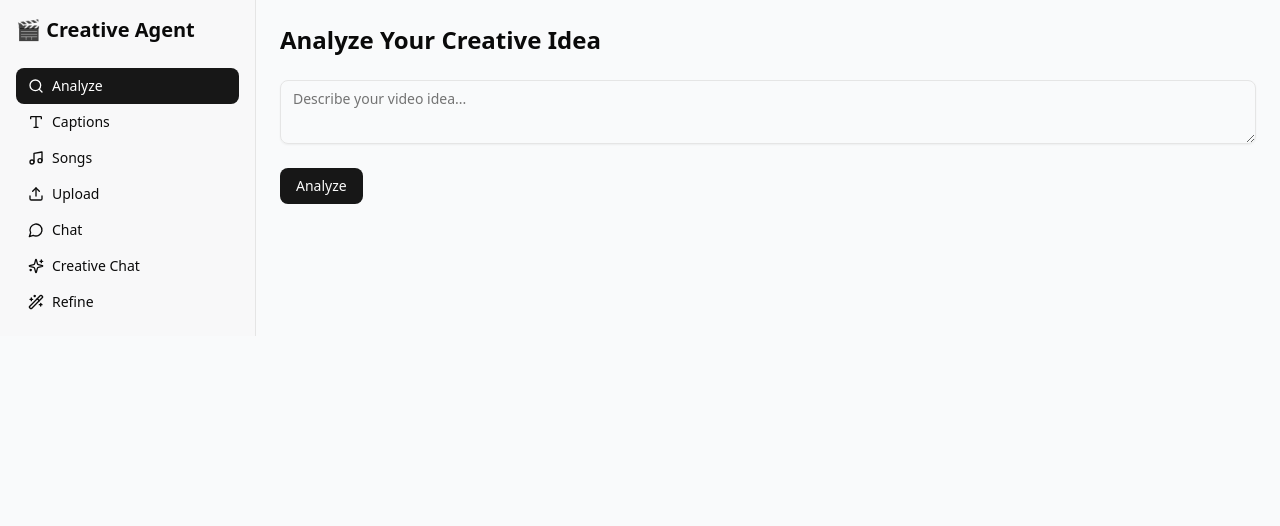
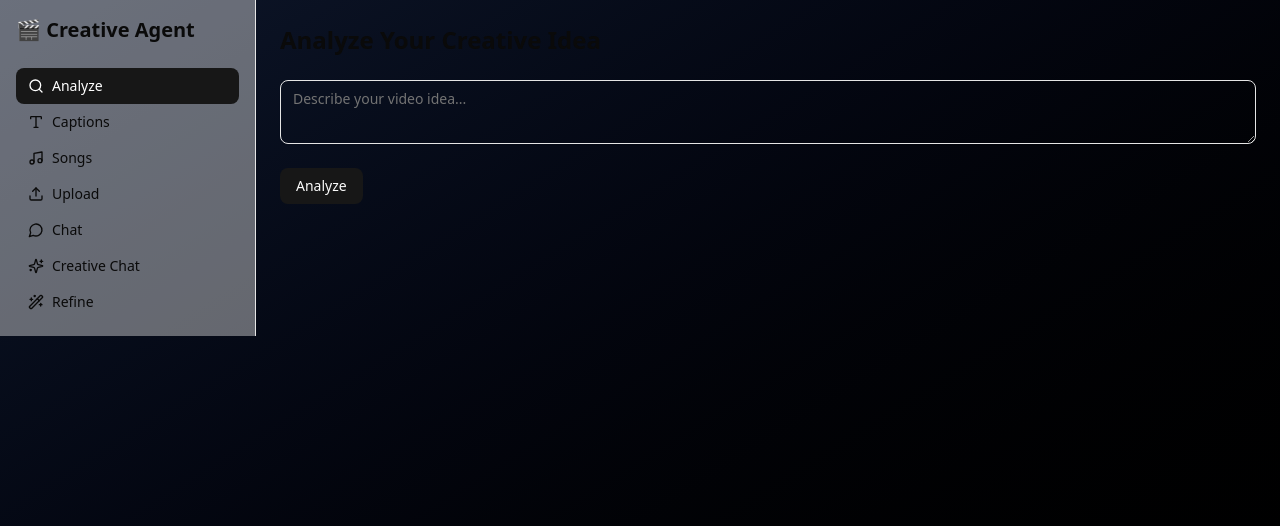
Before and after one commit to TheCoderAdi/IdeaLens, a Next.js app: page /dashboard/analyze in a window 1280 px wide. Shown: the top 526 px of the page. Built offline with nearby package versions, Linux system fonts and the light colour scheme.

Commit message:
remove background color from dashboard layout

```diff
--- a/app/dashboard/layout.tsx
+++ b/app/dashboard/layout.tsx
@@ -3,7 +3,7 @@
 
 export default function DashboardLayout({ children }: { children: ReactNode }) {
   return (
-    <div className="flex min-h-screen bg-gray-50">
+    <div className="flex min-h-screen">
       <Sidebar />
       <main className="flex-1 p-6">{children}</main>
     </div>
```
